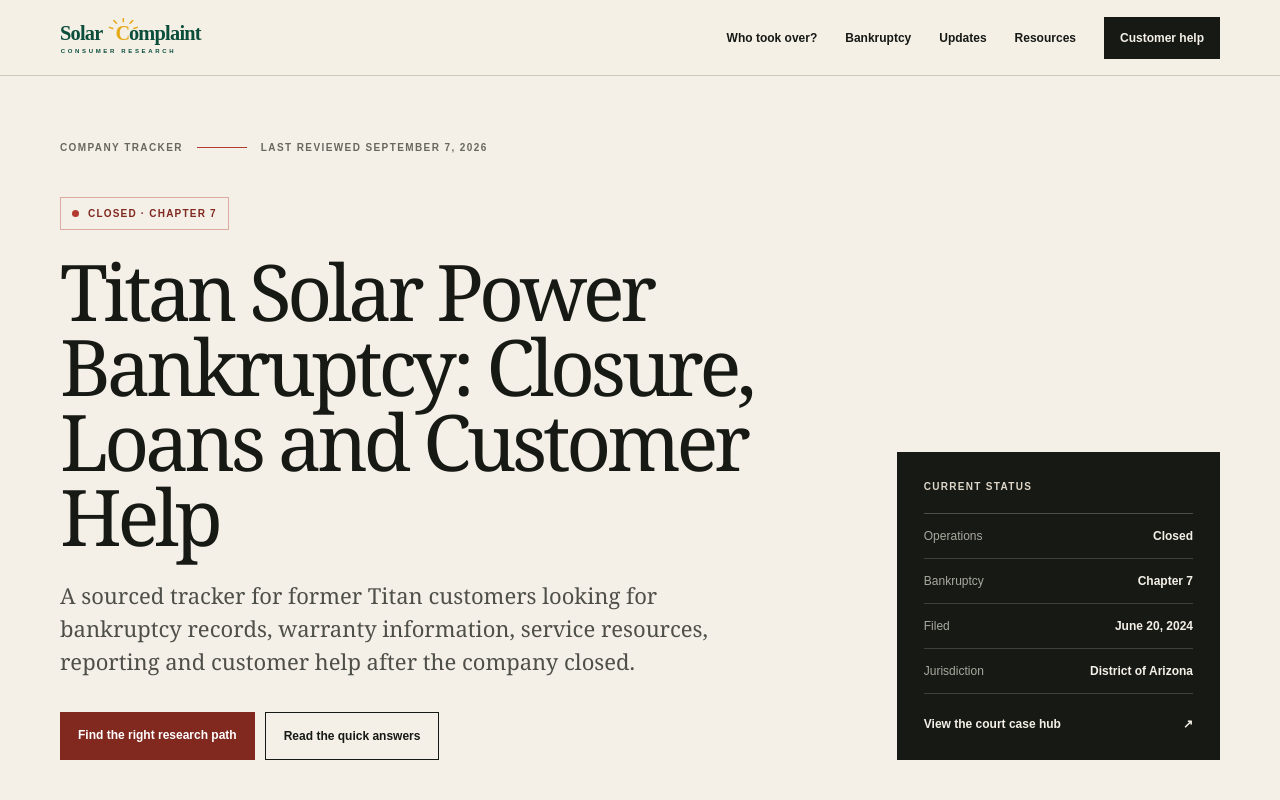
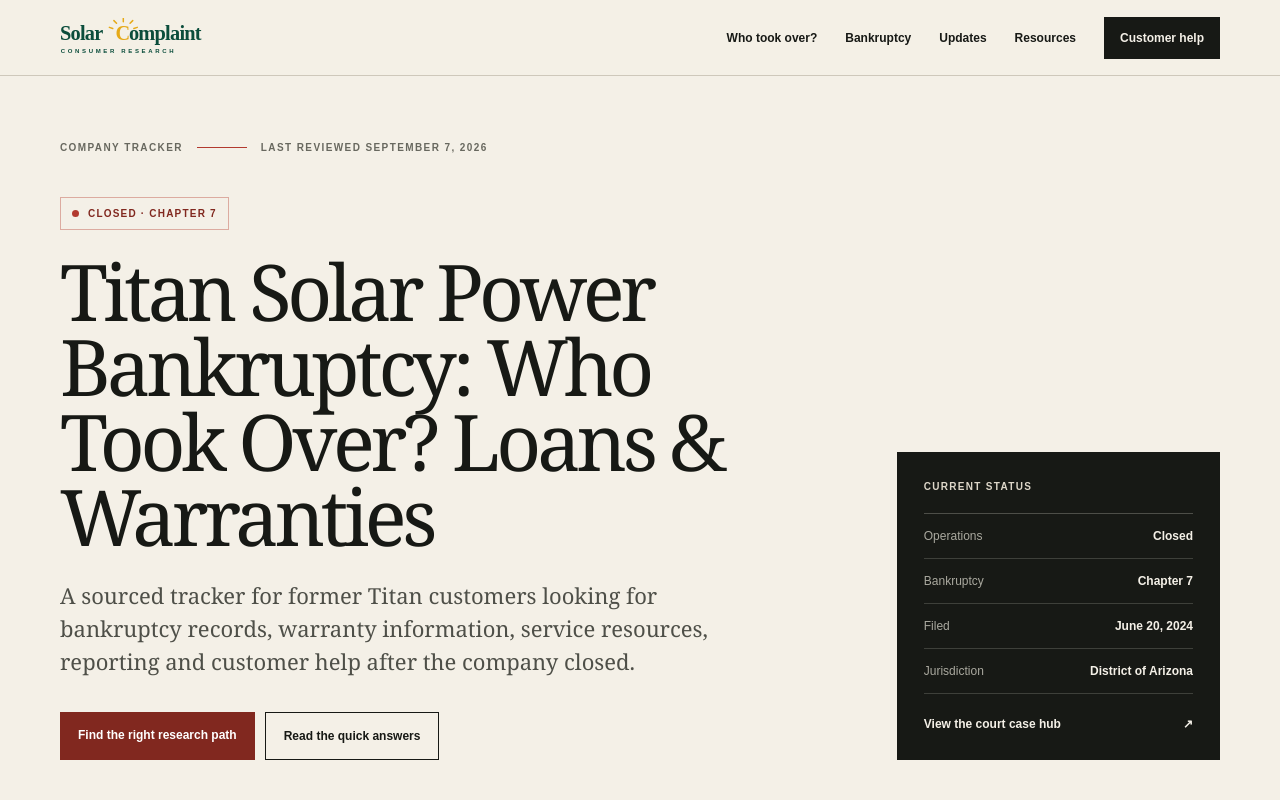
Before and after one commit to Decentralized-Rob/solar-consumer-research, a Next.js app: page /cases/titan-solar-power in a window 1280 px wide. Shown: the top 800 px of the page. Built offline with nearby package versions, Linux system fonts and the light colour scheme.

Commit message:
Keep primary page headings aligned with their search titles

```diff
--- a/app/cases/titan-solar-power/page.tsx
+++ b/app/cases/titan-solar-power/page.tsx
@@ -86,7 +86,7 @@ export default function TitanSolarPowerPage() {
           <div className="tt-hero-grid">
             <div>
               <div className="tt-status-pill"><span /> Closed · Chapter 7</div>
-              <h1>Titan Solar Power Bankruptcy: Closure, Loans and Customer Help</h1>
+              <h1>Titan Solar Power Bankruptcy: Who Took Over? Loans &amp; Warranties</h1>
               <p className="tt-deck">A sourced tracker for former Titan customers looking for bankruptcy records, warranty information, service resources, reporting and customer help after the company closed.</p>
               <div className="tt-actions"><Link className="tt-button tt-button-primary" href="/cases/titan-solar-power/customer-help">Find the right research path</Link><a className="tt-button tt-button-secondary" href="#who-took-over">Read the quick answers</a></div>
             </div>
```
